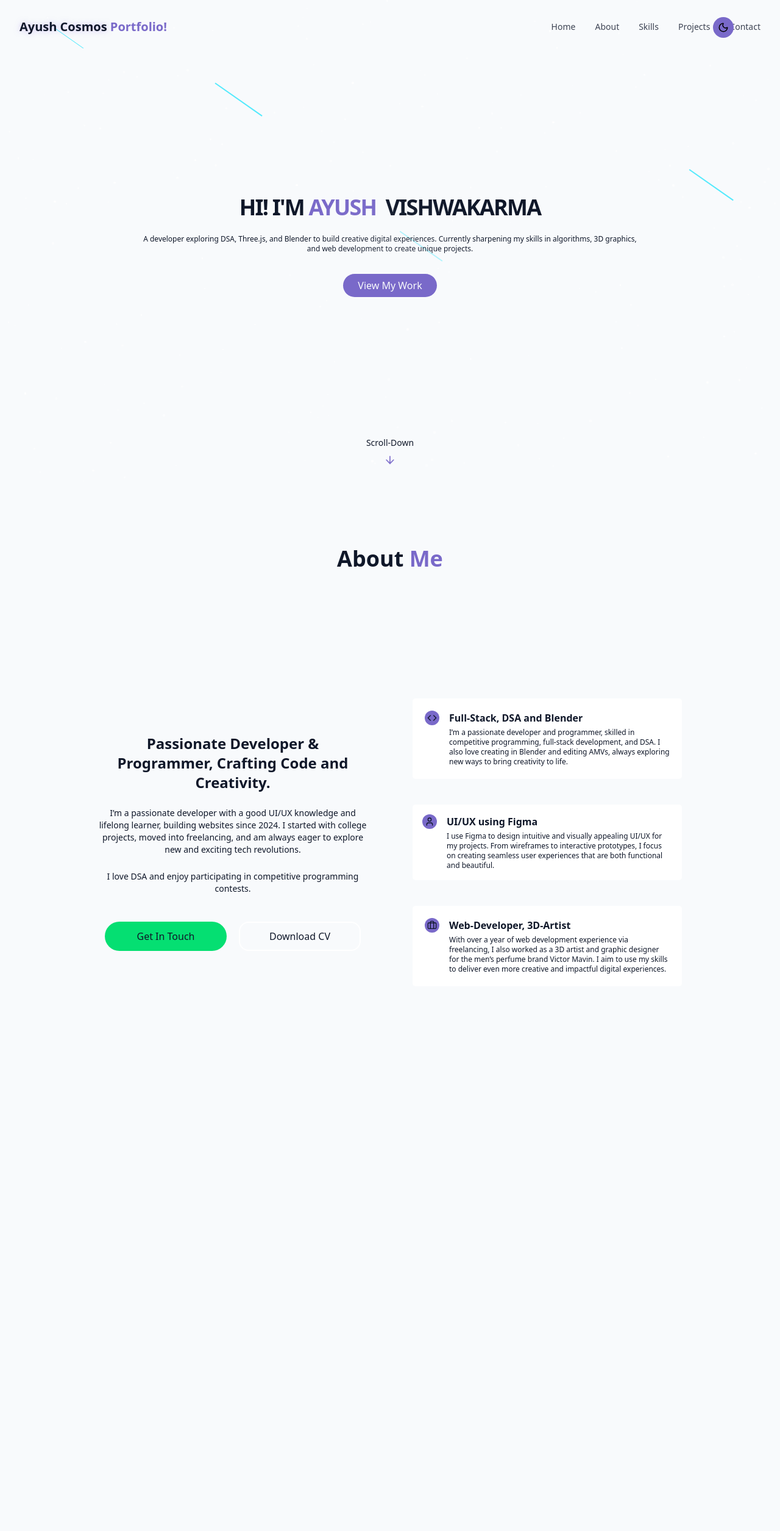
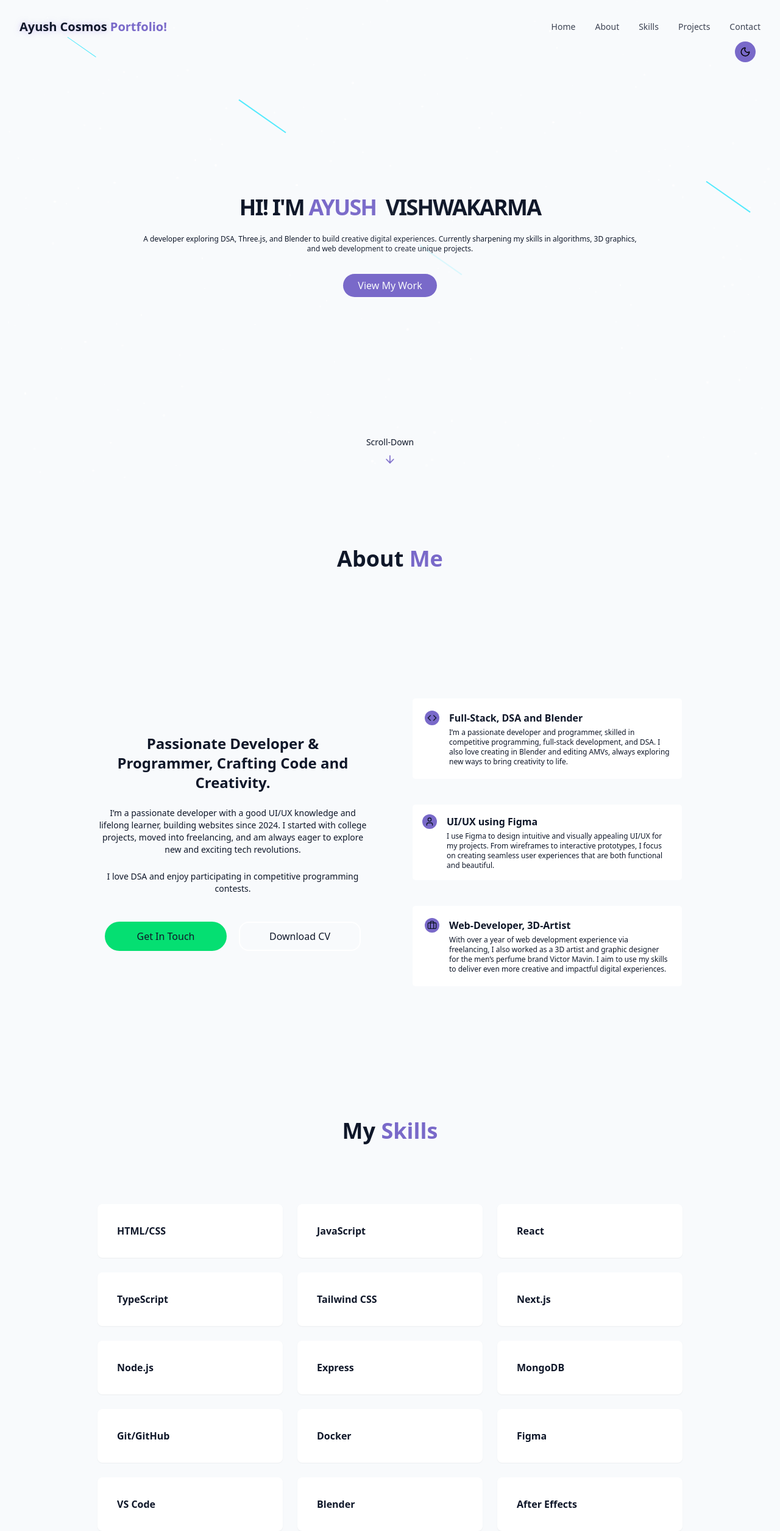
Before and after one commit to Ayush-Vishwakarma17/my-portfolio, a React (Vite) app: page / in a window 1280 px wide. Shown: the top 2510 px of the page at 61% size. Before the commit the page ends 1714 px from the top, so only its background shows below. Built offline with nearby package versions, Linux system fonts and the light colour scheme.

Commit message:
half skill section done

```diff
--- /dev/null
+++ b/src/components/SkillsSection.jsx
@@ -0,0 +1,48 @@
+import { div } from "motion/react-client";
+
+
+
+const skills = [
+  // Frontend
+  { name: "HTML/CSS", level: 95, category: "frontend" },
+  { name: "JavaScript", level: 90, category: "frontend" },
+  { name: "React", level: 90, category: "frontend" },
+  { name: "TypeScript", level: 85, category: "frontend" },
+  { name: "Tailwind CSS", level: 90, category: "frontend" },
+  { name: "Next.js", level: 80, category: "frontend" },
+
+  // Backend
+  { name: "Node.js", level: 80, category: "backend" },
+  { name: "Express", level: 75, category: "backend" },
+  { name: "MongoDB", level: 70, category: "backend" },
+
+  // Tools
+  { name: "Git/GitHub", level: 90, category: "tools" },
+  { name: "Docker", level: 70, category: "tools" },
+  { name: "Figma", level: 85, category: "tools" },
+  { name: "VS Code", level: 95, category: "tools" },
+  { name: "Blender", level: 95, category: "tools" },
+  { name: "After Effects", level: 95, category: "tools" },
+];
+
+export const SkillSection = () => {
+    return <section id="skills" className="relative py-30 px-4 bg-secondary/30">
+        <div className="container mx-auto max-w-5xl">
+            <h1 className="font-bold text-3xl md:text-4xl mb-12 text-center">
+                My <span className="text-primary"> Skills</span>
+            </h1>
+
+            <div className="mt-25 grid grid-cols-1 sm:grid-cols-2 lg:grid-cols-3 gap-6">
+                {skills.map((skill, key) => (
+                    <div
+                    key = {key}
+                    className="bg-card card-hover p-8 shadow-xs rounded-lg">
+                        <div className="text-left flex items-center">
+                            <h3 className="font-semibold">{skill.name}</h3>
+                        </div>
+                    </div>
+                ))}
+            </div>
+        </div>
+    </section>
+}
--- a/src/components/ThemeToggle.jsx
+++ b/src/components/ThemeToggle.jsx
@@ -29,8 +29,8 @@ export const ThemeToggle = () => {
     }
     return <button onClick = {toggleTheme}
     className = {cn(
-        "fixed max-sm:hidden top-7 right-19 p-2 rounded-full transition-colors duration-300 z-99 cursor-pointer",
-        "focus:outline-hidden bg-primary-2"
+        "fixed top-20 right-9 sm:top-17  sm:right-10 p-2 rounded-full transition-colors duration-300 z-50 cursor-pointer",
+        "focus:outline-none bg-primary-2 sm:block"
     )}>
-        {" "}{isDarkMode ? <Sun className="h-4.5 w-4.5 text-cyan-300 hover:text-white duration-300"/ > : <Moon className="h-4.5 w-4.5 text-black hover:text-cyan-400 duration-300"/>}</button>
+        {" "}{isDarkMode ? <Sun className=" h-4.5 w-4.5 sm:h-5.5 sm:w-5.5 text-cyan-300 hover:text-white duration-300"/ > : <Moon className="h-4.5 w-4.5 text-black hover:text-cyan-400 duration-300"/>}</button>
 }
--- a/src/pages/Home.jsx
+++ b/src/pages/Home.jsx
@@ -3,6 +3,7 @@ import { ThemeToggle } from "../components/ThemeToggle"
 import { StarBackground } from "@/components/StarBackground"
 import { HeroSection } from "../components/HeroSection"
 import { AboutSection } from "../components/AboutSection"
+import { SkillSection } from "../components/SkillsSection"
 
 export const Home = () => {
     return <div className=" min-h-screen bg-background text-foreground overflow-x-hidden">
@@ -18,6 +19,7 @@ export const Home = () => {
         {/* Main-Content */}
         <HeroSection/>
         <AboutSection/>
+        <SkillSection/>
 
         {/* Footer */}
     </div>
```
